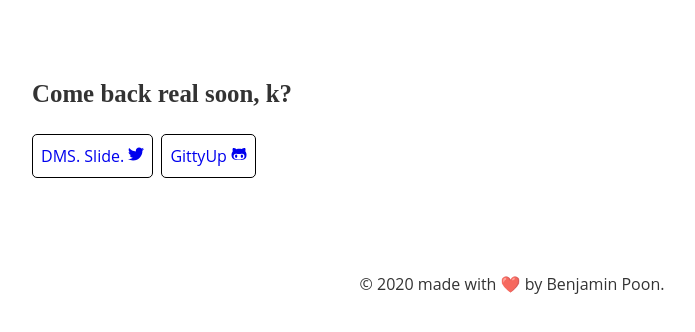
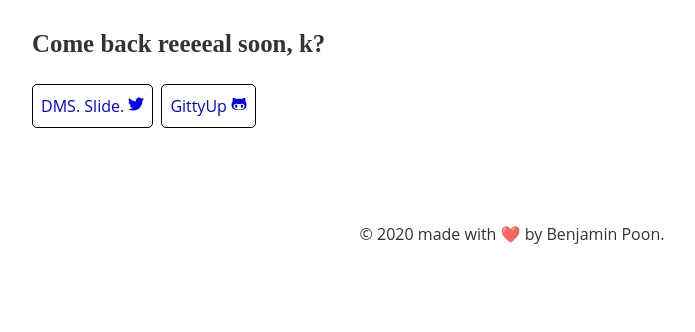
Before and after one commit to mostlyerror/0xben.com, a Gatsby site: page / in a window 1280 px wide. Shown: the part 602-934 px from the top of the page, without its empty margins (128-823 px from the left). After the commit the page ends 889 px from the top, so only its background shows below. Built offline with nearby package versions, Linux system fonts and the light colour scheme; Gatsby itself is replaced by a stand-in of ours.

Commit message:
adjust margin on headline

```diff
--- a/src/pages/index.js
+++ b/src/pages/index.js
@@ -29,7 +29,7 @@ const IndexPage = () => (
     <h1>I'm working on this page right now</h1>
     <div style={{ marginTop: "2em" }}>
       <img src="https://i.giphy.com/media/6dZSMuwIZTIju/source.gif"/>
-      <h3 style={{ marginTop: "2em" }}>Come back real soon, k?</h3>
+      <h3>Come back reeeeal soon, k?</h3>
       <ul
         style={{
           margin: 0,
```
